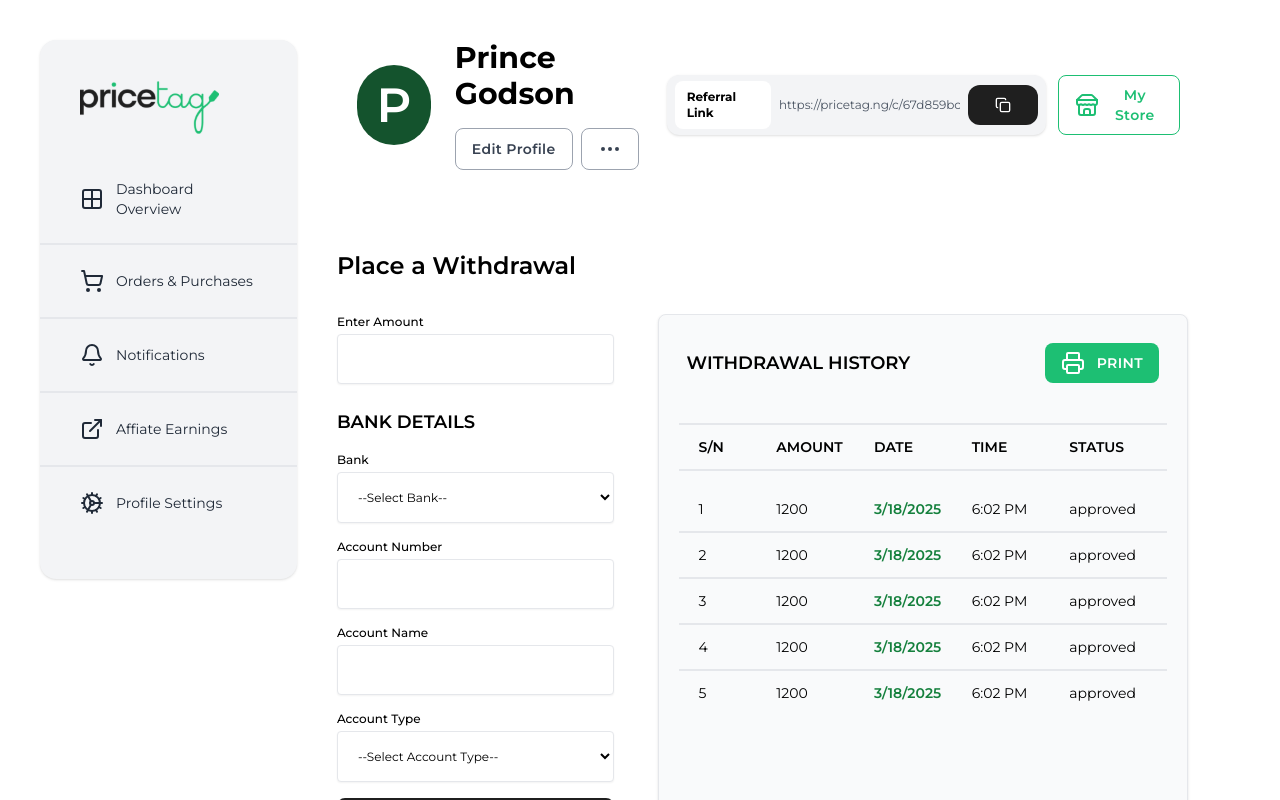
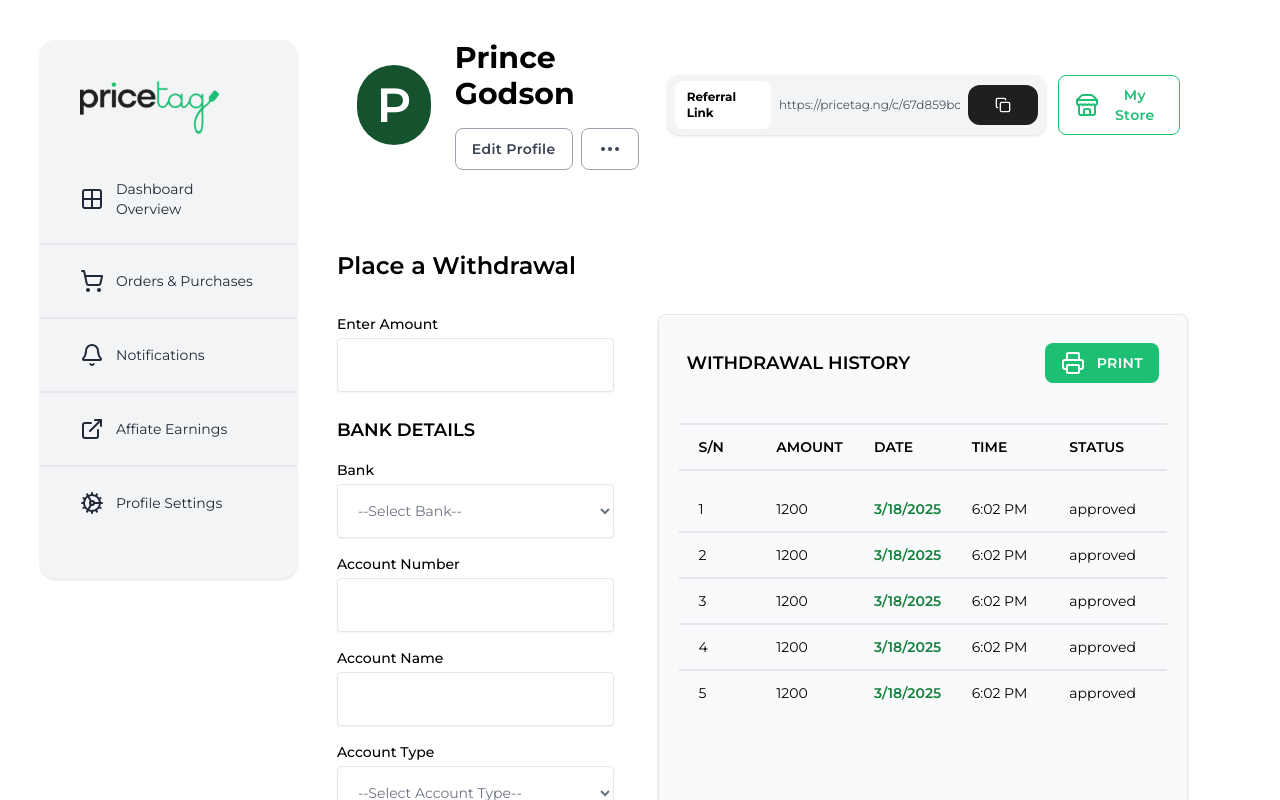
Before and after one commit to price-tag-tech/pricetag-frontend, a React (Create React App) app: page /user/affiliate/withdraw in a window 1280 px wide. Shown: the top 800 px of the page. Built offline with nearby package versions, Linux system fonts and the light colour scheme.

Commit message:
Refactor form components: update Input and Select for consistent default size, add Textarea component

```diff
--- a/src/components/ui/form/input.tsx
+++ b/src/components/ui/form/input.tsx
@@ -4,12 +4,14 @@
     type?: string,
     className?: string
     name?: string
+    placeholder?: string
+    value?: string
     size?: "xs" | "sm" | "md" | "lg"
 }
 
 const Input: FC<InputProps> = (props) => {
     return (
-        <input type={props.type ?? 'text'} className={`py-4 p-4 border shadow-sm rounded text-${props.size || "xs"} ${props.className}`} />
+        <input type={props.type ?? 'text'} value={props.value} placeholder={props.placeholder} className={`py-4 p-4 border shadow-sm rounded text-${props.size || "sm"} ${props.className}`} />
     )
 }
 
--- a/src/components/ui/form/label.tsx
+++ b/src/components/ui/form/label.tsx
@@ -10,7 +10,7 @@
 
 const Label: FC<LabelProps> = (props) => {
     return (
-        <label htmlFor={props.for} className={`font-medium text-${props.size || 'xs'} ${props.className}`}>
+        <label htmlFor={props.for} className={`font-medium text-${props.size || 'sm'} ${props.className}`}>
             {props.title || props.children}
         </label>
     )
--- a/src/components/ui/form/select.tsx
+++ b/src/components/ui/form/select.tsx
@@ -15,8 +15,8 @@
 
 const Select: FC<SelectProps> = (props) => {
     return (
-        <select className={`py-4 p-4 border shadow-sm rounded bg-white text-${props.size || "xs"} ${props.className}`}>
-            <option>{props.default}</option>
+        <select className={`py-4 p-4 border shadow-sm rounded bg-white text-gray-500 text-${props.size || "sm"} ${props.className}`}>
+            <option className=''>{props.default}</option>
             {props.options && props.options.map((option) => <option key={option.value} value={option.value}>
                 {option.label}
             </option>)}
--- /dev/null
+++ b/src/components/ui/form/textarea.tsx
@@ -0,0 +1,20 @@
+import { FC } from 'react'
+
+interface TextareaProps {
+    type?: string,
+    className?: string
+    name?: string
+    placeholder?: string
+    value?: string
+    size?: "xs" | "sm" | "md" | "lg"
+}
+
+const Textarea: FC<TextareaProps> = (props) => {
+    return (
+        <textarea value={props.value} placeholder={props.placeholder} className={`py-4 p-4 border shadow-sm rounded text-${props.size || "sm"} ${props.className}`}>
+            {props.value && props.value}
+        </textarea>
+    )
+}
+
+export default Textarea
```
